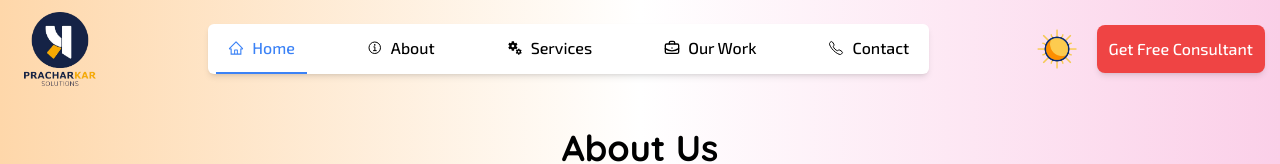
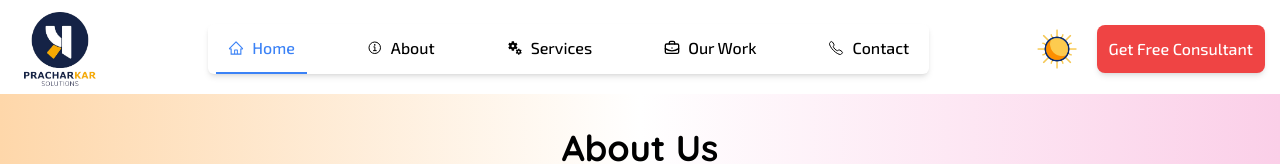
Before and after one commit to rajurao1106/nextjs, a Next.js app: page /about in a window 1280 px wide. Shown: the top 164 px of the page. Built offline with nearby package versions, Linux system fonts and the light colour scheme; a web font is replaced by a local one.

Commit message:
first commit

```diff
--- a/src/components/Navbar.jsx
+++ b/src/components/Navbar.jsx
@@ -120,7 +120,7 @@ export default function Navbar() {
   return (
     <nav
       className={`w-full flex flex-col justify-center items-center pt-1 max-lg:pt-3 fixed z-50 transition-all ${
-        theme ? "" : ""
+        theme ? "bg-gray-900 py-2" : "bg-white"
       }`}
     >
       <div className="w-full max-w-[1250px] max-lg:w-[90%] flex justify-between items-center font-medium">
```
